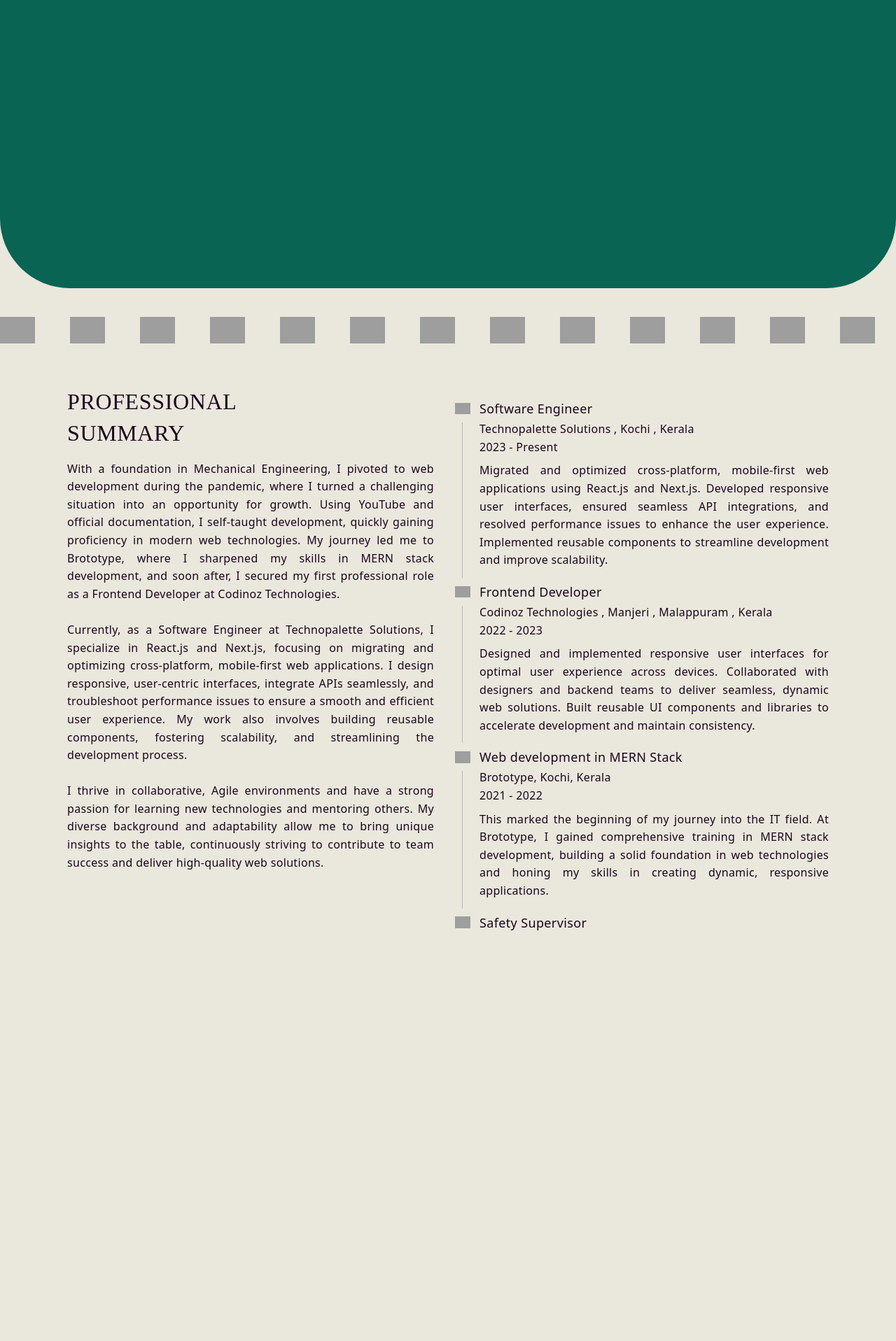
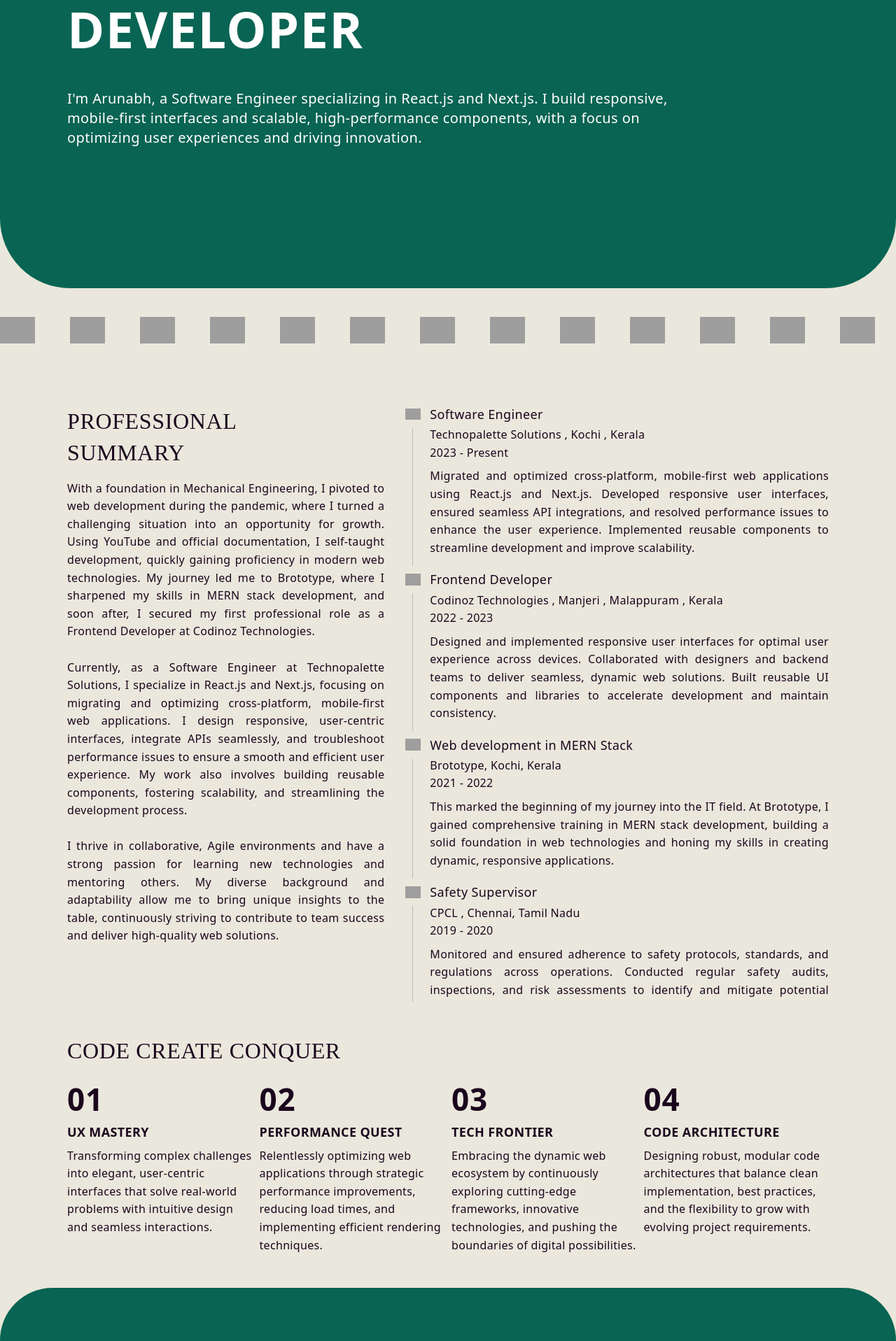
Before and after one commit to Arunabh-P/personal-website-frontend, a Next.js app: page /en in a window 1280 px wide. Shown: the part 268-2185 px from the top of the page at 70% size. Before the commit the page ends 1600 px from the top, so only its background shows below. Built offline with nearby package versions, Linux system fonts and the light colour scheme; grey boxes are pictures that could not be loaded.

Commit message:
dev motivation

```diff
--- a/src/app/[locale]/globals.css
+++ b/src/app/[locale]/globals.css
@@ -82,16 +82,22 @@ body {
 @layer utilities {
   .animate-scroll {
     display: flex;
-    animation: scroll 10s linear infinite;
+    animation: scroll 25s linear infinite;
   }
   .section-padding {
-    @apply p-6 sm:p-12 md:p-16 lg:p-20 xl:p-24 2xl:p-28;
+    @apply px-[24px] py-[12px] sm:px-[48px]  sm:py-[24px]  md:px-[64px]  md:py-[32px] lg:px-[80px] lg:py-[40px] xl:px-[96px] xl:py-[48px] 2xl:px-[112px] 2xl:py-[66px];
+  }
+  .section-b-padding {
+    @apply pb-[12px] sm:pb-[24px]  md:pb-[32px] lg:pb-[40px] xl:pb-[48px] 2xl:pb-[66px];
+  }
+  .section-b-padding {
+    @apply pt-[12px] sm:pt-[24px]  md:pt-[32px] lg:pt-[40px] xl:pt-[48px] 2xl:pt-[66px];
   }
   .section-x-padding {
-    @apply px-6 sm:px-12 md:px-16 lg:px-20 xl:px-24 2xl:px-28;
+    @apply px-[24px] sm:px-[48px]  md:px-[64px] lg:px-[80px] xl:px-[96px] 2xl:px-[112px];
   }
   .section-y-padding {
-    @apply py-6 sm:py-12 md:py-16 lg:py-20 xl:py-24 2xl:py-28;
+    @apply py-[12px] sm:py-[24px] md:py-[32px] lg:py-[40px] xl:py-[48px] 2xl:py-[66px];
   }
 
   @keyframes scroll {
--- a/src/app/[locale]/page.tsx
+++ b/src/app/[locale]/page.tsx
@@ -1,4 +1,6 @@
 import BannerTemplate from '@/components/template/home/banner-template';
+import DevMotivationTemplate from '@/components/template/home/dev-motivation-template';
+import FooterTemplate from '@/components/template/home/footer';
 import SkillTemplate from '@/components/template/home/skill-template';
 import SummaryTemplate from '@/components/template/home/summary-template';
 
@@ -8,6 +10,8 @@ export default function Home() {
       <BannerTemplate />
       <SkillTemplate />
       <SummaryTemplate />
+      <DevMotivationTemplate />
+      <FooterTemplate />
     </>
   );
 }
--- /dev/null
+++ b/src/components/molecule/motivation-card.tsx
@@ -0,0 +1,18 @@
+import { FC } from 'react';
+
+interface CardProps {
+  index: string;
+  title: string;
+  description: string;
+}
+const MotivationCard: FC<CardProps> = ({ index, title, description }) => (
+  <div className="">
+    <h2 className="text-[34px] md:text-[38px] lg:text-[44px] xltext-[54px] font-bold">
+      {index}
+    </h2>
+    <h6 className="font-bold uppercase mt-1">{title}</h6>
+    <p className="mt-2">{description}</p>
+  </div>
+);
+
+export default MotivationCard;
--- a/src/components/template/home/banner-template.tsx
+++ b/src/components/template/home/banner-template.tsx
@@ -1,7 +1,17 @@
 import React from 'react';
 
 const BannerTemplate = () => (
-  <div className="h-[85vh] bg-secondary rounded-b-[100px]"></div>
+  <div className="h-[85vh] bg-secondary rounded-b-[50px] md:rounded-b-[100px] flex flex-col justify-center items-start section-padding gap-[25px] md:gap-[50px]">
+    <h1 className="text-[42px] md:text-[62px] lg:text-[72px] 2xl:text-[84px]  uppercase font-bold text-white leading-none">
+      SOFTWARE <br /> DEVELOPER
+    </h1>
+    <h5 className="text-white max-w-[900px] ">
+      I'm Arunabh, a Software Engineer specializing in React.js and Next.js. I
+      build responsive, mobile-first interfaces and scalable, high-performance
+      components, with a focus on optimizing user experiences and driving
+      innovation.
+    </h5>
+  </div>
 );
 
 export default BannerTemplate;
--- /dev/null
+++ b/src/components/template/home/dev-motivation-template.tsx
@@ -0,0 +1,22 @@
+import MotivationCard from '@/components/molecule/motivation-card';
+import { devMotivationData } from '@/constants/home/dev-motivation';
+
+const DevMotivationTemplate = () => (
+  <div className="section-x-padding section-b-padding">
+    <h2 className="text-start font-lora uppercase pb-4">
+      {devMotivationData.title}
+    </h2>
+    <div className="grid grid-cols-1 md:grid-cols-2 xl:grid-cols-4 gap-[10px]">
+      {devMotivationData.data.map((item) => (
+        <MotivationCard
+          index={item.index}
+          title={item.subTitle}
+          description={item.description}
+          key={item.index}
+        />
+      ))}
+    </div>
+  </div>
+);
+
+export default DevMotivationTemplate;
--- /dev/null
+++ b/src/components/template/home/footer.tsx
@@ -0,0 +1,14 @@
+import React from 'react';
+
+const FooterTemplate = () => (
+  <div className="h-[60vh] bg-secondary rounded-t-[50px] md:rounded-t-[75px] flex items-center flex-col justify-center text-center section-padding gap-[25px] md:gap-[50px]">
+    <h1 className="  uppercase font-bold text-white leading-none">
+      Looking for a Web Developer?
+    </h1>
+    <button className="border-2 border-white rounded-full text-white px-4 py-2 text-[16px] md:text-[22px] font-normal">
+      GET IN TOUCH
+    </button>
+  </div>
+);
+
+export default FooterTemplate;
--- a/src/components/template/home/summary-template.tsx
+++ b/src/components/template/home/summary-template.tsx
@@ -1,10 +1,10 @@
+import React from 'react';
 import Timeline from '@/components/molecule/timeline';
 import { timelineData } from '@/constants/home/timeline';
-import React from 'react';
 
 const SummaryTemplate = () => (
-  <div className="md:flex section-padding pt-0  md:h-screen md:overflow-auto md:no-scrollbar md:gap-10">
-    <div className="md:w-6/12  md:sticky md:top-0 md:pt-5 min-h-fit max-h-fit">
+  <div className="md:flex md:h-[900px] md:overflow-auto section-padding no-scrollbar md:items-start">
+    <div className="md:w-6/12 xl:w-5/12 md:sticky md:top-0 md:self-start  ">
       <h2 className="font-lora pb-4 font-medium">
         PROFESSIONAL <br /> SUMMARY
       </h2>
@@ -36,7 +36,7 @@ const SummaryTemplate = () => (
         high-quality web solutions.
       </p>
     </div>
-    <div className="md:w-6/12  pt-5 md:pt-10">
+    <div className="md:w-6/12  xl:w-7/12 md:pl-10">
       <Timeline data={timelineData} />
     </div>
   </div>
--- /dev/null
+++ b/src/constants/home/dev-motivation.ts
@@ -0,0 +1,29 @@
+export const devMotivationData = {
+  title: 'Code Create Conquer',
+  data: [
+    {
+      index: '01',
+      subTitle: 'UX Mastery',
+      description:
+        'Transforming complex challenges into elegant, user-centric interfaces that solve real-world problems with intuitive design and seamless interactions.',
+    },
+    {
+      index: '02',
+      subTitle: 'Performance Quest',
+      description:
+        'Relentlessly optimizing web applications through strategic performance improvements, reducing load times, and implementing efficient rendering techniques.',
+    },
+    {
+      index: '03',
+      subTitle: 'Tech Frontier',
+      description:
+        'Embracing the dynamic web ecosystem by continuously exploring cutting-edge frameworks, innovative technologies, and pushing the boundaries of digital possibilities.',
+    },
+    {
+      index: '04',
+      subTitle: 'Code Architecture',
+      description:
+        'Designing robust, modular code architectures that balance clean implementation, best practices, and the flexibility to grow with evolving project requirements.',
+    },
+  ],
+};
--- a/src/styles/typography.css
+++ b/src/styles/typography.css
@@ -153,7 +153,7 @@
       @apply text-[24px] leading-[1.4] tracking-[0.02em];
     }
     h6 {
-      @apply text-[20px] leading-[1.4] tracking-[0.02em];
+      @apply text-[22px] leading-[1.4] tracking-[0.02em];
     }
     p {
       @apply text-[16px] leading-[1.6] tracking-[0.02em];
```
